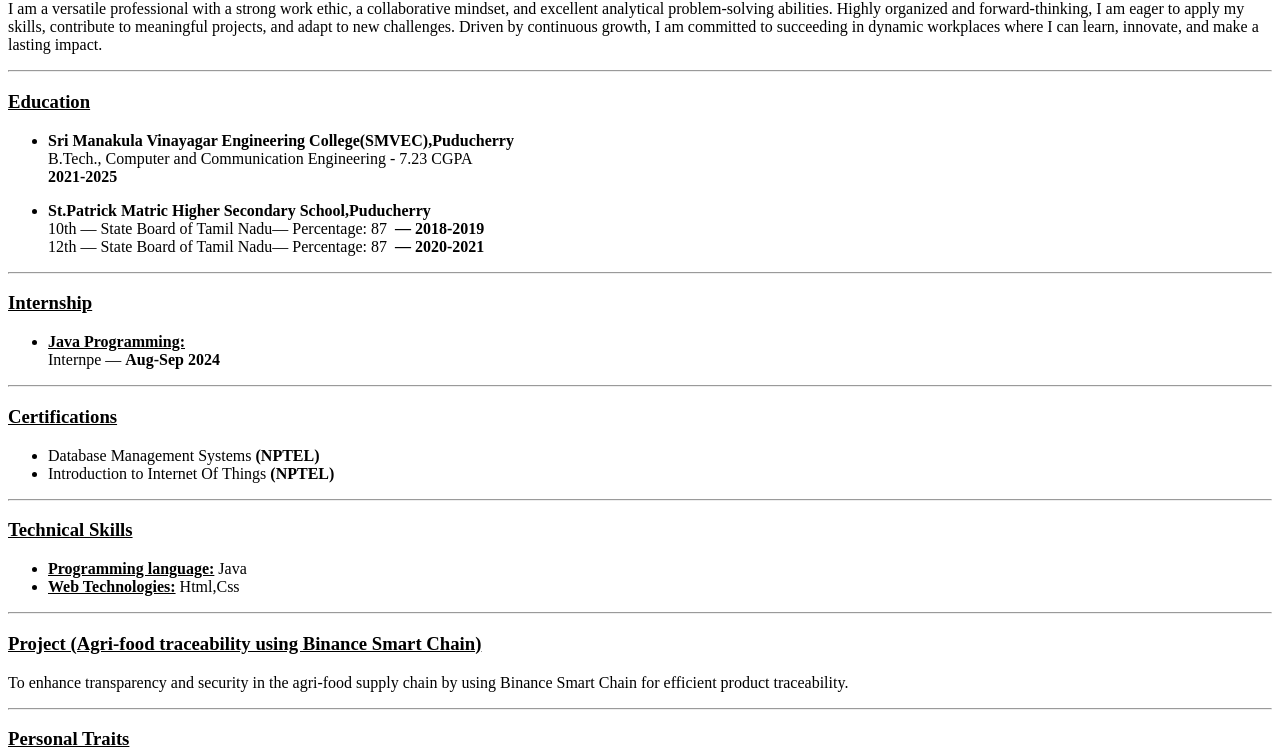
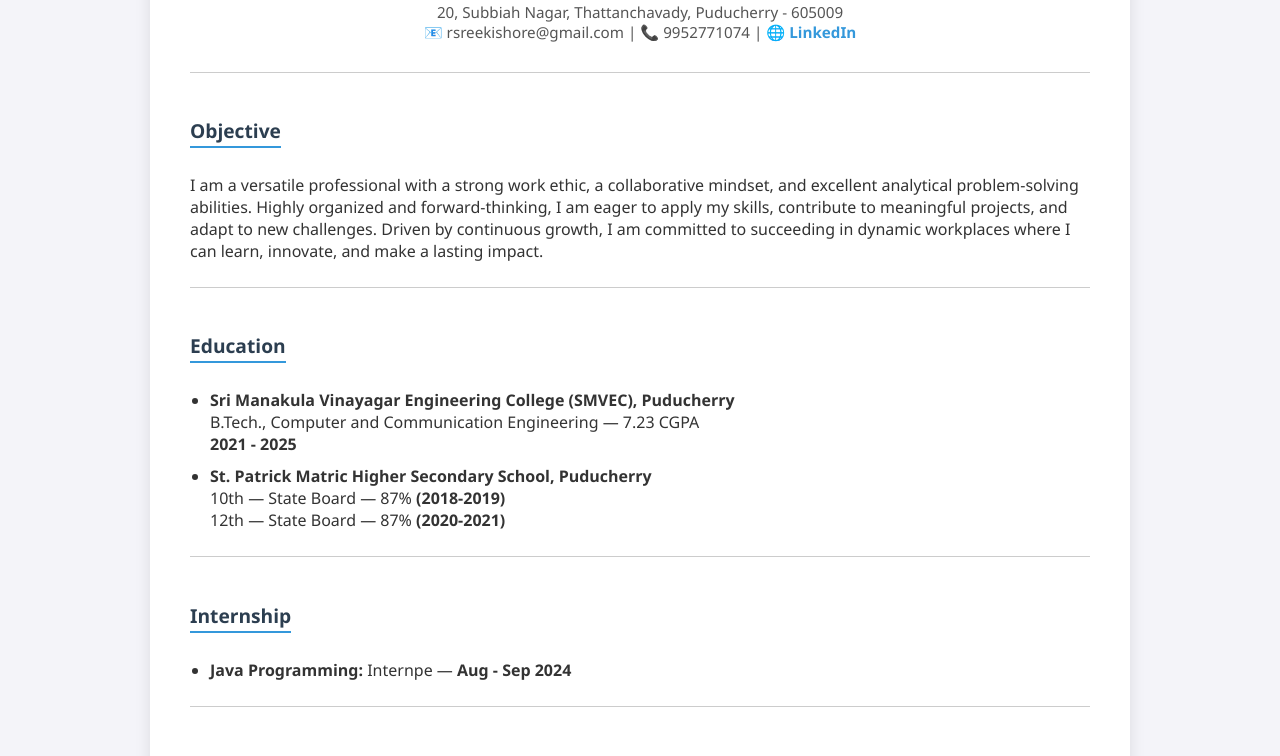
Before and after one commit to Sreekishoree/Resume, a plain HTML site: page index.html in a window 1280 px wide. Shown: the part 175-931 px from the top of the page. Drawn offline with Linux system fonts and the light colour scheme.

Commit message:
Resume Design changed

```diff
--- a/index.html
+++ b/index.html
@@ -1,84 +1,192 @@
 <!DOCTYPE html>
+<html lang="en">
+
 <head>
-    <title>RESUME</title>
+   <meta charset="UTF-8" />
+   <meta name="viewport" content="width=device-width, initial-scale=1.0" />
+   <title>Sreekishore - Resume</title>
+   <style>
+      body {
+         font-family: 'Segoe UI', Tahoma, Geneva, Verdana, sans-serif;
+         margin: 0;
+         padding: 0;
+         background-color: #f4f4f9;
+         color: #333;
+      }
+
+      .container {
+         max-width: 900px;
+         margin: 40px auto;
+         background-color: white;
+         padding: 40px;
+         border-radius: 10px;
+         box-shadow: 0 8px 16px rgba(0, 0, 0, 0.1);
+      }
+
+      h1,
+      h2,
+      h3 {
+         color: #2c3e50;
+      }
+
+      h1 {
+         text-align: center;
+         font-size: 2.5em;
+         margin-bottom: 5px;
+      }
+
+      .contact {
+         text-align: center;
+         font-size: 0.95em;
+         margin-bottom: 30px;
+         color: #555;
+      }
+
+      hr {
+         border: 0;
+         height: 1px;
+         background: #ccc;
+         margin: 25px 0;
+      }
+
+      ul {
+         padding-left: 20px;
+      }
+
+      li {
+         margin-bottom: 10px;
+      }
+
+      .section-title {
+         font-size: 1.2em;
+         margin-bottom: 10px;
+         color: #2c3e50;
+         border-bottom: 2px solid #3498db;
+         display: inline-block;
+         padding-bottom: 2px;
+      }
+
+      footer {
+         text-align: center;
+         padding-top: 20px;
+         color: #888;
+         font-size: 0.9em;
+      }
+
+      a {
+         color: #3498db;
+         text-decoration: none;
+         font-weight: bold;
+      }
+
+      a:hover {
+         text-decoration: underline;
+      }
+   </style>
 </head>
+
 <body>
-    <center>
+   <div class="container">
       <h1>SREEKISHORE</h1>
-    <p> 20.Subbiah Nagar, Thattanchavady, Puducherry- 605009 | rsreekishore@gmail.com | 9952771074 |
- linkedin.com/in/sreekishore</p>
+      <p class="contact">
+         20, Subbiah Nagar, Thattanchavady, Puducherry - 605009<br>
+         📧 rsreekishore@gmail.com | 📞 9952771074 | 🌐
+         <a href="https://linkedin.com/in/sreekishore" target="_blank">LinkedIn</a>
+      </p>
 
-    </center>
       <hr>
-    <u><h3>Objective</h3></u>
-    <p>I am a versatile professional with a strong work ethic, a collaborative mindset, and excellent analytical
+
+      <h3 class="section-title">Objective</h3>
+      <p>
+         I am a versatile professional with a strong work ethic, a collaborative mindset, and excellent analytical
          problem-solving abilities. Highly organized and forward-thinking, I am eager to apply my skills, contribute to
          meaningful projects, and adapt to new challenges. Driven by continuous growth, I am committed to succeeding in
- dynamic workplaces where I can learn, innovate, and make a lasting impact.</p>
+         dynamic workplaces where I can learn, innovate, and make a lasting impact.
+      </p>
+
       <hr>
 
- <u><h3>Education</h3></u>
- <ul><li><p><b>Sri Manakula Vinayagar Engineering College(SMVEC),Puducherry</b><br>
- B.Tech., Computer and Communication Engineering - 7.23 CGPA<br><b>2021-2025</b></p></li>
- <li><b>St.Patrick Matric Higher Secondary School,Puducherry</b><br>
- 10th — State Board of Tamil Nadu— Percentage: 87 &nbsp;<b>— 2018-2019</b><br>
- 12th — State Board of Tamil Nadu— Percentage: 87 &nbsp;<b>— 2020-2021</b></li>
+      <h3 class="section-title">Education</h3>
+      <ul>
+         <li>
+            <b>Sri Manakula Vinayagar Engineering College (SMVEC), Puducherry</b><br>
+            B.Tech., Computer and Communication Engineering — 7.23 CGPA<br>
+            <b>2021 - 2025</b>
+         </li>
+         <li>
+            <b>St. Patrick Matric Higher Secondary School, Puducherry</b><br>
+            10th — State Board — 87% <b>(2018-2019)</b><br>
+            12th — State Board — 87% <b>(2020-2021)</b>
+         </li>
       </ul>
+
       <hr>
 
- <u><h3>Internship</h3></u>
+      <h3 class="section-title">Internship</h3>
       <ul>
-    <u><li><b>Java Programming:</u><br></b>Internpe — <b>Aug-Sep 2024</b></li>
+         <li><b>Java Programming:</b> Internpe — <b>Aug - Sep 2024</b></li>
       </ul>
+
       <hr>
 
- <u><h3>Certifications</h3></u>
+      <h3 class="section-title">Certifications</h3>
       <ul>
          <li>Database Management Systems <b>(NPTEL)</b></li>
-    <li>Introduction to Internet Of Things <b>(NPTEL)</b></li>
+         <li>Introduction to Internet of Things <b>(NPTEL)</b></li>
       </ul>
+
       <hr>
 
- <u><h3>Technical Skills</h3></u>
+      <h3 class="section-title">Technical Skills</h3>
       <ul>
-    <u><li><b>Programming language:</b></u> Java</li>
-    <u><li><b>Web Technologies:</b></u> Html,Css</li>
+         <li><b>Programming Language:</b> Java</li>
+         <li><b>Web Technologies:</b> HTML, CSS</li>
       </ul>
+
       <hr>
 
- <u><h3>Project (Agri-food traceability using Binance Smart Chain)</h3></u>
- <p>To enhance transparency and security in the agri-food supply chain by using Binance Smart Chain for efficient
+      <h3 class="section-title">Project</h3>
+      <p><b>Agri-food Traceability using Binance Smart Chain</b><br>
+         Enhancing transparency and security in the agri-food supply chain using Binance Smart Chain for efficient
          product traceability.</p>
+
       <hr>
 
- <u><h3>Personal Traits</h3></u>
+      <h3 class="section-title">Personal Traits</h3>
       <ul>
          <li>Team Player</li>
          <li>Adaptability</li>
          <li>Precision in Execution</li>
          <li>Interpersonal Skills</li>
       </ul>
+
       <hr>
 
- <h3><u>Area of Interests</h3></u>
+      <h3 class="section-title">Areas of Interest</h3>
       <ul>
-    <li>Graphic Designing (Logos,Illustrations)</li>
-    <li>Marketing Materials (Brochures,Business Cards)</li>
+         <li>Graphic Designing (Logos, Illustrations)</li>
+         <li>Marketing Materials (Brochures, Business Cards)</li>
          <li>Typography</li>
       </ul>
+
       <hr>
 
- <u><h3>Languages</h3></u>
+      <h3 class="section-title">Languages</h3>
       <ul>
          <li>English</li>
          <li>Tamil</li>
       </ul>
+
       <hr>
 
-<center>
-<a href="./contact.hrml">About Me</a>
-<footer><p>@Sreekishore</p></footer>
-</center>
+      <div style="text-align:center;">
+         <a href="./contact.html">About Me</a>
+      </div>
 
+      <footer>
+         &copy; Sreekishore
+      </footer>
+   </div>
 </body>
+
 </html>
```
Lines whose indentation alone changed are shown as unchanged.
